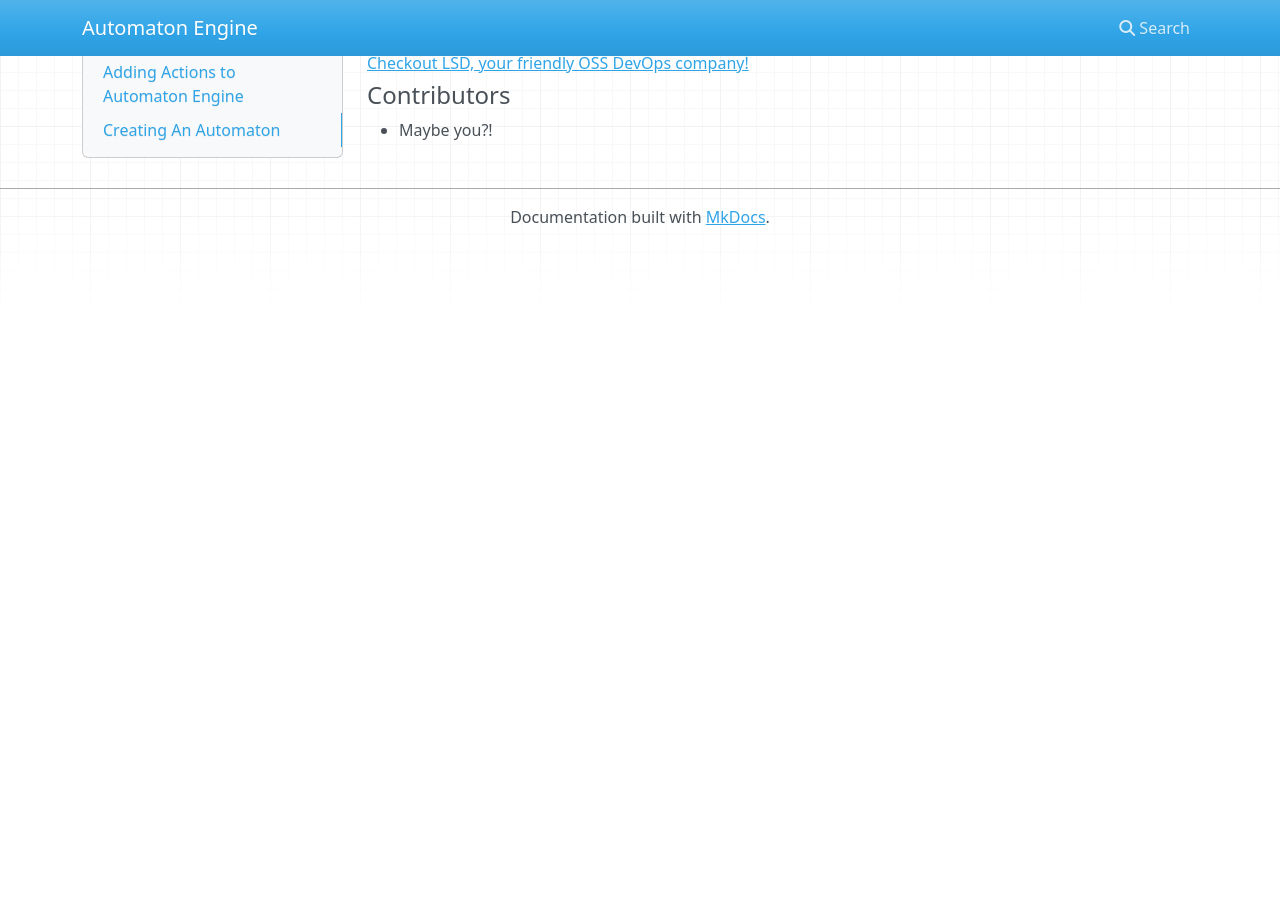
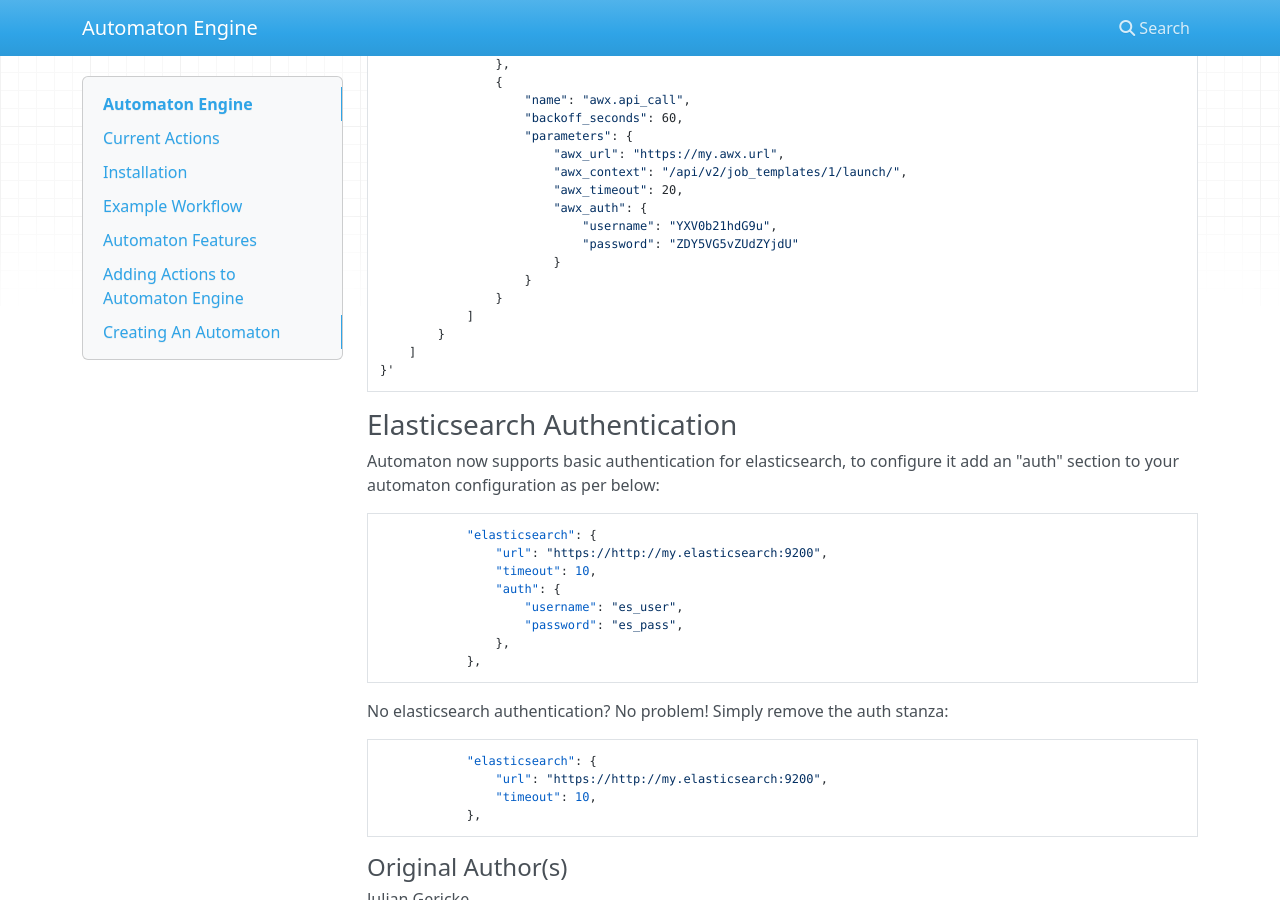
Before and after one commit to jgericke/automaton_engine, an MkDocs documentation site: the page built from docs/index.md, in a window 1280 px wide and 900 px high, scrolled down 2907 px. Built offline with MkDocs 1.6.1, drawn with Linux system fonts in a browser that asks for light colours; nearby versions of some CDN libraries; before the commit the page ends 3152 px from its top, so only the background shows below that; some of the changed text lies outside the part shown.

Commit message:
elasticsearch basic authentication support added

````diff
--- a/docs/index.md
+++ b/docs/index.md
@@ -18,6 +18,24 @@
 
 * `notify` - Send a Rocket Chat webhook.
 * `awx` - Calls an Ansible AWX API endpoint.
+
+## Installation
+
+Install via pip:
+```
+$ pip install automaton-engine
+```
+
+Build from source:
+```
+$ git clone https://github.com/jgericke/automaton_engine.git
+$ python setup.py install
+```
+
+Run tests:
+```
+$ python setup.py test
+```
 
 ## Example Workflow
 
@@ -74,8 +92,14 @@
             "name": "my_neat_automaton",
             "enabled": True,
             "runonce": False,
-            "elasticsearch_url": "http://my.elasticsearch:9200",
-            "elasticsearch_timeout": 10,
+            "elasticsearch": {
+                "url": "https://http://my.elasticsearch:9200",
+                "timeout": 10,
+                "auth": {
+                    "username": "es_user",
+                    "password": "es_pass",
+                },
+            },
             "elasticsearch_query": {
                 "query_interval": 5,
                 "query_endpoint": "/_search",
@@ -133,6 +157,29 @@
 }'
 ```
 
+### Elasticsearch Authentication
+
+Automaton now supports basic authentication for elasticsearch, to configure it add an "auth" section to your automaton configuration as per below:
+
+```
+            "elasticsearch": {
+                "url": "https://http://my.elasticsearch:9200",
+                "timeout": 10,
+                "auth": {
+                    "username": "es_user",
+                    "password": "es_pass",
+                },
+            },
+```
+
+No elasticsearch authentication? No problem! Simply remove the auth stanza:
+
+```
+            "elasticsearch": {
+                "url": "https://http://my.elasticsearch:9200",
+                "timeout": 10,
+            },
+```
 
 
 #### Original Author(s)
````
Also changed, not shown: README.md (+49 -2 lines), 4 other files.
